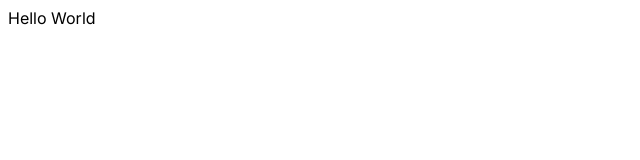
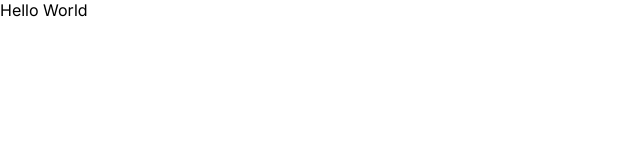
Before and after one commit to ChineduCode/BlogApp, a Next.js app: page / in a window 1280 px wide. Shown: the top 160 px of the page, without its empty margins (0-640 px from the left). Built offline with nearby package versions, Linux system fonts and the light colour scheme.

Commit message:
index page renamed and update, readme.md file updated and style-guide.md file added to the project

```diff
--- a/app/globals.css
+++ b/app/globals.css
@@ -1,4 +1,4 @@
-/* :root {
+:root {
   --max-width: 1100px;
   --border-radius: 12px;
   --font-mono: ui-monospace, Menlo, Monaco, 'Cascadia Mono', 'Segoe UI Mono',
@@ -40,68 +40,8 @@
   --card-border-rgb: 131, 134, 135;
 }
 
-@media (prefers-color-scheme: dark) {
-  :root {
-    --foreground-rgb: 255, 255, 255;
-    --background-start-rgb: 0, 0, 0;
-    --background-end-rgb: 0, 0, 0;
-
-    --primary-glow: radial-gradient(rgba(1, 65, 255, 0.4), rgba(1, 65, 255, 0));
-    --secondary-glow: linear-gradient(
-      to bottom right,
-      rgba(1, 65, 255, 0),
-      rgba(1, 65, 255, 0),
-      rgba(1, 65, 255, 0.3)
-    );
-
-    --tile-start-rgb: 2, 13, 46;
-    --tile-end-rgb: 2, 5, 19;
-    --tile-border: conic-gradient(
-      #ffffff80,
-      #ffffff40,
-      #ffffff30,
-      #ffffff20,
-      #ffffff10,
-      #ffffff10,
-      #ffffff80
-    );
-
-    --callout-rgb: 20, 20, 20;
-    --callout-border-rgb: 108, 108, 108;
-    --card-rgb: 100, 100, 100;
-    --card-border-rgb: 200, 200, 200;
-  }
+*{
+  margin: 0px;
+  padding: 0px;
+  list-style-type: none;
 }
-
-* {
-  box-sizing: border-box;
-  padding: 0;
-  margin: 0;
-}
-
-html,
-body {
-  max-width: 100vw;
-  overflow-x: hidden;
-}
-
-body {
-  color: rgb(var(--foreground-rgb));
-  background: linear-gradient(
-      to bottom,
-      transparent,
-      rgb(var(--background-end-rgb))
-    )
-    rgb(var(--background-start-rgb));
-}
-
-a {
-  color: inherit;
-  text-decoration: none;
-}
-
-@media (prefers-color-scheme: dark) {
-  html {
-    color-scheme: dark;
-  }
-} */
```
Also changed, not shown: app/about/page.jsx (added), app/page.jsx (renamed from app/page.js), 2 other files (tests, documents, lock files or other folders).
